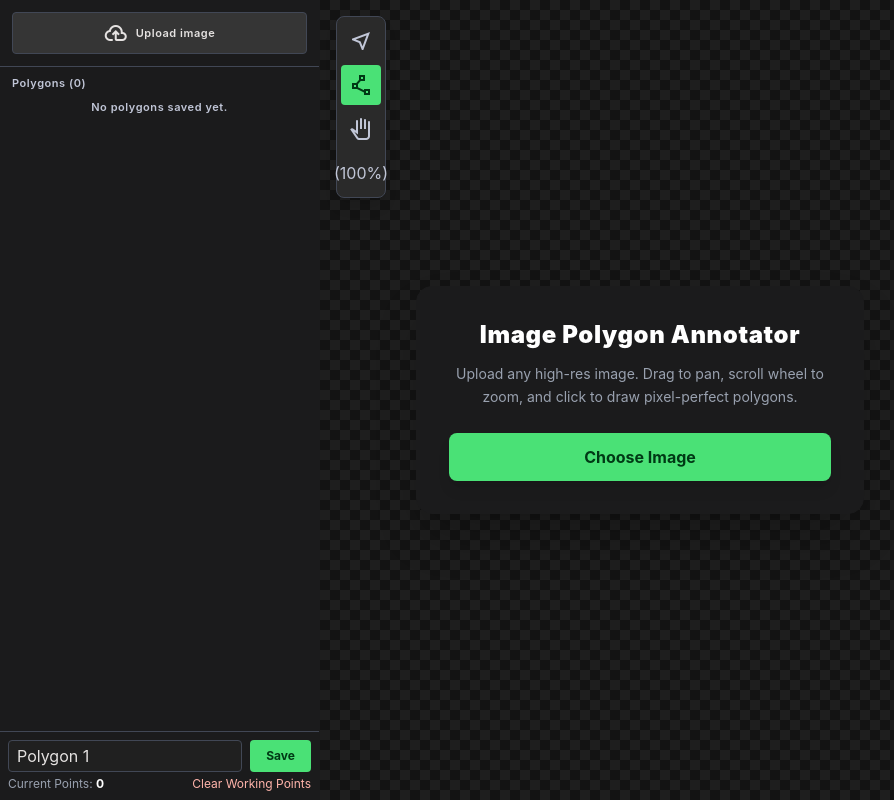
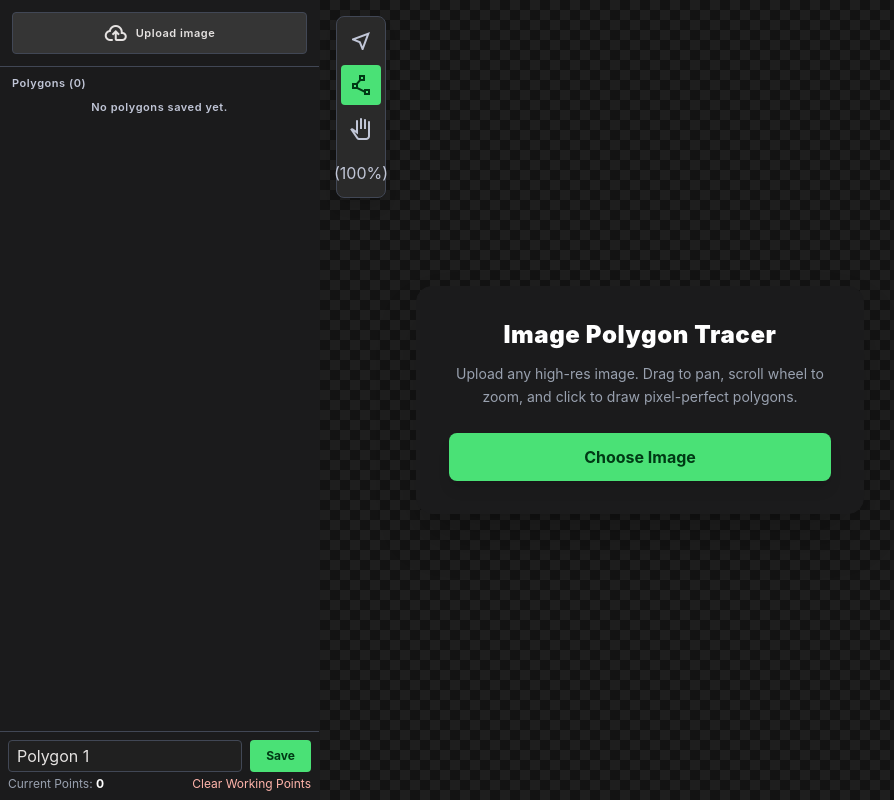
Before and after one commit to Ladkan/polygon-tracer, a React (Vite) app: page / in a window 1280 px wide. Shown: the whole page, without its empty margins (0-894 px from the left). Built offline with nearby package versions, Linux system fonts and the light colour scheme.

Commit message:
Update ImageArea.tsx

```diff
--- a/src/components/ImageArea.tsx
+++ b/src/components/ImageArea.tsx
@@ -204,7 +204,7 @@ export default function ImageArea({ setActivePoly, pan, setPan, setScale, image,
         ) : (
           <div className="absolute inset-0 flex flex-col items-center justify-center p-6 text-center z-10">
                       <div className="max-w-md bg-[#1b1b1c] border border-[#1b1b1c] p-8 rounded-2xl shadow-2xl">
-                        <h1 className="text-2xl font-black mb-3 text-white tracking-wide">Image Polygon Annotator</h1>
+                        <h1 className="text-2xl font-black mb-3 text-white tracking-wide">Image Polygon Tracer</h1>
                         <p className="text-gray-400 text-sm mb-6 leading-relaxed">
                           Upload any high-res image. Drag to pan, scroll wheel to zoom, and click to draw pixel-perfect polygons.
                         </p>
```
